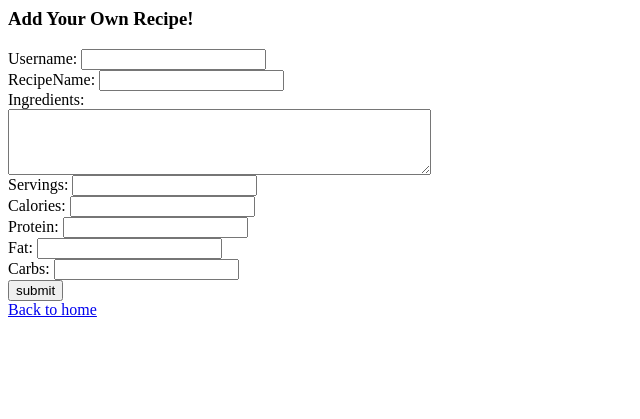
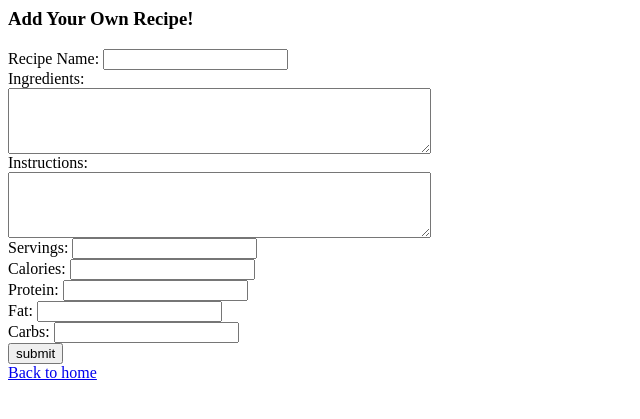
Before and after one commit to CharliePenner/Group11, a Flask app: page /addRecipe in a window 1280 px wide. Shown: the top 419 px of the page, without its empty margins (0-640 px from the left). Run offline with Flask 3, Linux system fonts and the light colour scheme.

Commit message:
created a sql statement to add a recipe to the db

```diff
--- a/app.py
+++ b/app.py
@@ -1,9 +1,9 @@
 """flask app to perform operations on the movies and reviews table
      just created """
-from flask import Flask, render_template, request
+from flask import Flask, render_template, request, url_for
 from datetime import datetime
 from password_hashing import hash_password
-from Users import login, registerUser, create_connection, create_table
+from Users import login, registerUser, create_connection, create_table, create_user_recipe_table
 import sqlite3 as sql
 
 # set up the Flask object using the constructor
@@ -15,6 +15,7 @@ con = create_connection(database)
 if con is not None:
     create_table(con)
     registerUser(con, "admin", "admin", "admin", 20, 1.5)
+    create_user_recipe_table(con)
 con.close()
 
 # Render the homepage if the user lands there
@@ -49,7 +50,7 @@ def handle_login_request():
                 #print out all the users
                 return render_template("user_page.html", username=user[0], name=user[2], users = users)
             else:
-                return render_template("user_page.html", username=user[0], name=user[2])
+                return render_template("user_page.html", username=user[0], name=user[2], add_recipe_url= url_for('addRecipe', username=user[0]))
         else:
             return render_template("login.html", error="Invalid username or password")
 
@@ -88,32 +89,39 @@ def handle_register_request():
 
 @app.route('/addRecipe', methods=['GET', 'POST'])
 def addRecipe():
-    return render_template('add_recipe.html')
+    username = request.args.get('username', None)
+    if request.method == 'POST':
+        handle_add_recipe_request(username)
+    return render_template("add_recipe.html", username = username)
 
-"""def handle_add_recipe_request():
+def handle_add_recipe_request(username):
     con = create_connection(database)
 
     try:
         recipe_name = request.form['Recipe Name']
-        recipe_ingredients = request.form['Recipe Ingredients'].splitlines()
+        recipe_ingredients = request.form['Ingredients'].splitlines()
+        recipe_instructions = request.form['Instructions'].splitlines()
         recipe_servings = request.form['Servings']
         recipe_calories = request.form["Calories"]
         recipe_protein = request.form["Protein"]
         recipe_fat = request.form["Fat"]
         recipe_carbs = request.form["Carbs"]
 
+        recipe_ingredients_str = '\n'.join(recipe_ingredients)
+        recipe_instructions_str = '\n'.join(recipe_instructions)
+
         cursor = con.cursor()
-        cursor.execute("INSERT INTO recipes (recipe_name, recipe_ingredients, recipe_instructions) VALUES (?, ?, ?, ?)",
-                       (recipe_name, recipe_ingredients, recipe_instructions))
+        cursor.execute("INSERT INTO user_recipes (recipe_name, username, recipe_ingredients, recipe_instructions, recipe_servings, recipe_calories, recipe_protein, recipe_fat, recipe_carbs) VALUES (?, ?, ?, ?, ?, ?, ?, ?, ?)",
+                       (recipe_name, username,  recipe_ingredients_str, recipe_instructions_str, recipe_servings, recipe_calories, recipe_protein, recipe_fat, recipe_carbs))
         con.commit()
         print(f"Recipe {recipe_name} added successfully!")
-        return render_template('user_page.html')
+        return render_template('user_page.html', username=username, name=username)
     except Exception as e:
         print(f"Error: {str(e)}")
         con.rollback()
         return render_template("add_recipe.html", error="An error occurred during recipe addition")
     finally:
-        con.close()"""
+        con.close()
 
 if __name__ == '__main__':
     app.run(debug = True)
--- a/templates/add_recipe.html
+++ b/templates/add_recipe.html
@@ -1,16 +1,17 @@
 <html>
    <body>
 
-      <form action = "{{ url_for('addRecipe') }}" method = "POST">
+      <form action = "{{ url_for('addRecipe', username = username) }}" method = "POST">
          <h3>Add Your Own Recipe!</h3>
-         Username:
-         <input type = "text" name = "Username" ></br>
 
-         RecipeName:
+         Recipe Name:
          <input type = "text"  name = "Recipe Name" ><br>
 
-         <label for="ingredients">Ingredients:</label><br>
-         <textarea id="ingredients" name="ingredients" rows="4" cols="50"></textarea><br>
+         <label for="Ingredients">Ingredients:</label><br>
+         <textarea id="Ingredients" name="Ingredients" rows="4" cols="50"></textarea><br>
+
+         <label for="Instructions">Instructions:</label><br>
+         <textarea id="Instructions" name="Instructions" rows="4" cols="50"></textarea><br>
 
          Servings:
          <input type = "int" name = "Servings" /><br>
--- a/templates/user_page.html
+++ b/templates/user_page.html
@@ -37,7 +37,7 @@
             <input type="text" name="Ingredient"></br>
             <input type="submit" value="Search">
         </form>
-        <p><a href="/addRecipe">Add a Recipe!</a></p>
+        <p><a href="{{ add_recipe_url }}">Add a Recipe!</a></p>
     {% endif %}
 
     <p><a href="/">Go Home</a></p>
```
Also changed, not shown: Users.py (+6 -3 lines).
